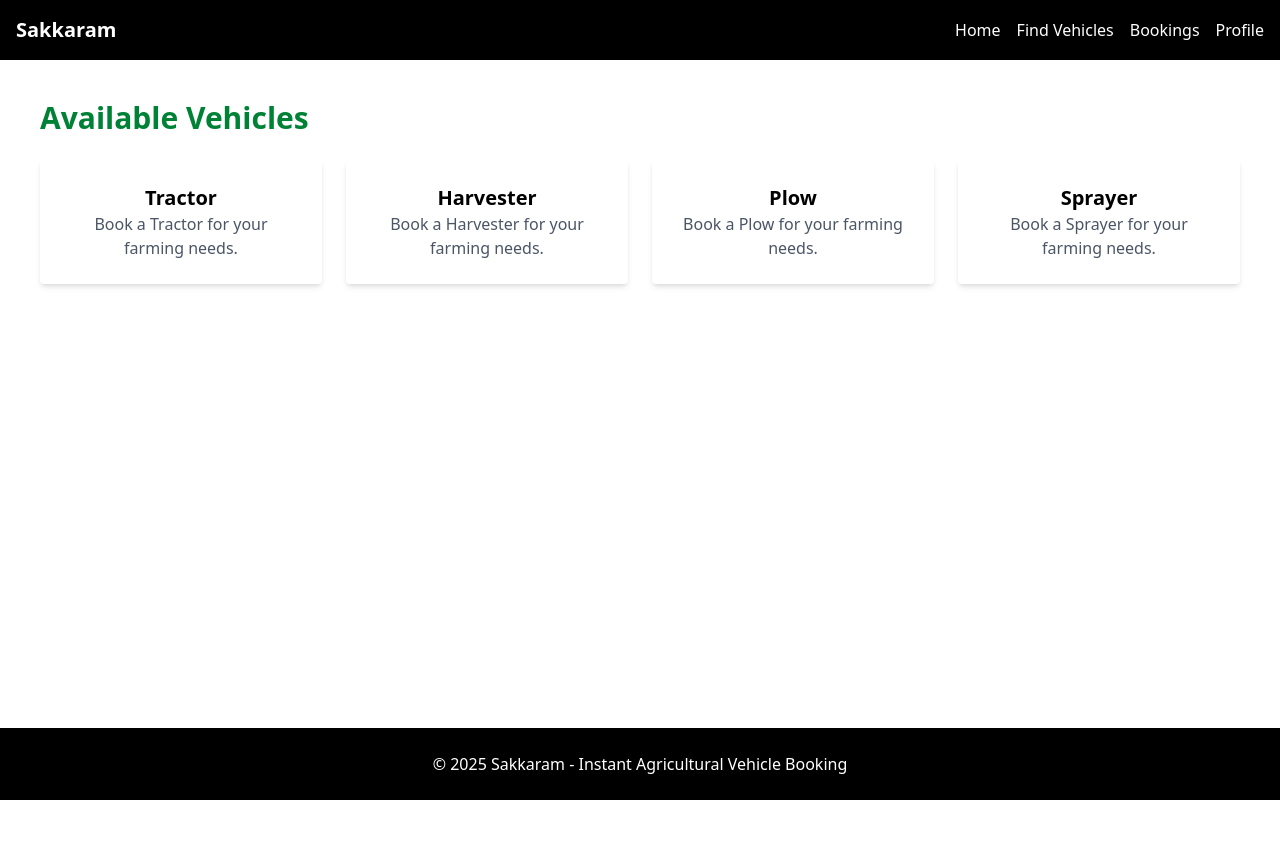
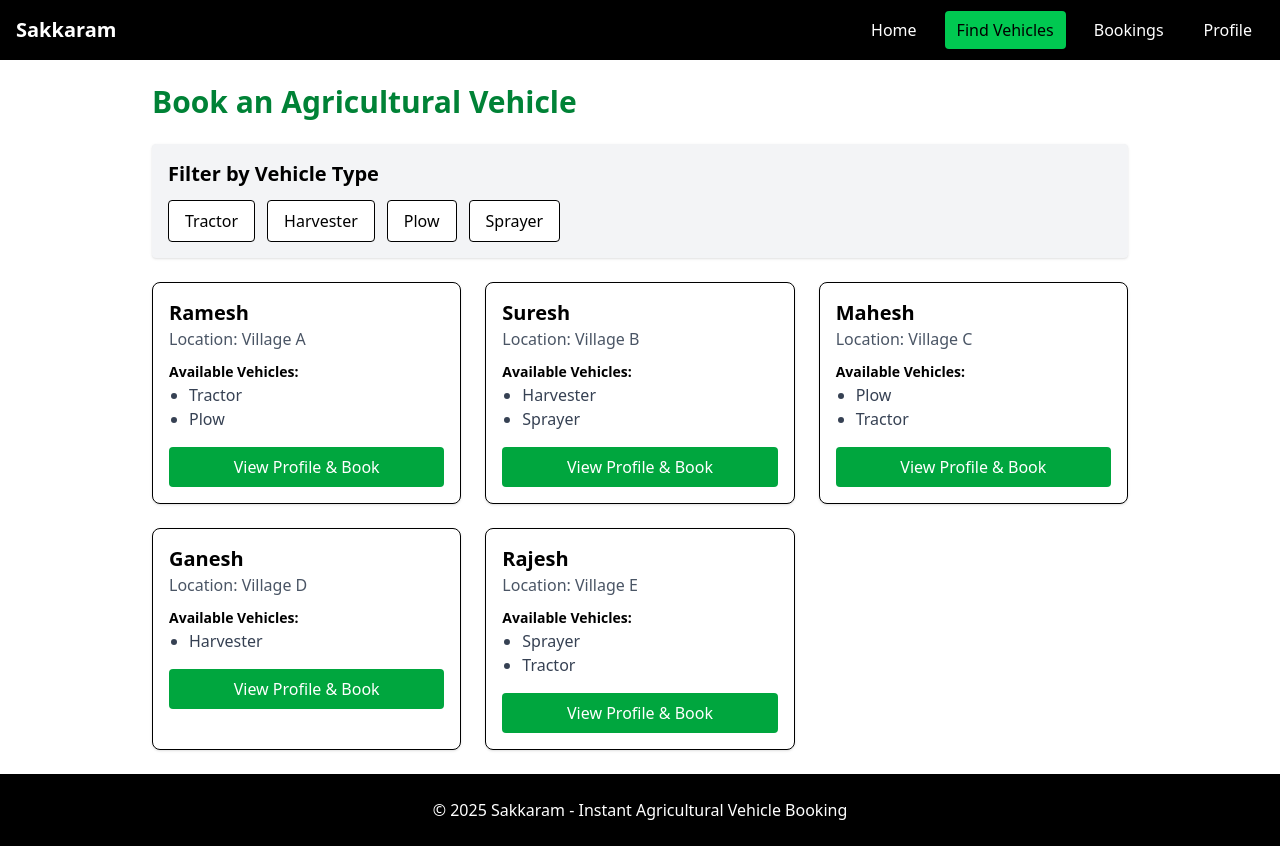
Before and after one commit to satheshM/Sakkaram, a React (Vite) app: page /vehicles in a window 1280 px wide. Before the commit the page ends 800 px from the top, so only its background shows below. Built offline with nearby package versions, Linux system fonts and the light colour scheme.

Commit message:
Vehicle List and booking updated

```diff
--- a/src/components/Navbar.jsx
+++ b/src/components/Navbar.jsx
@@ -1,15 +1,29 @@
 import React from "react";
-import { Link } from "react-router-dom";
+import { Link, useLocation } from "react-router-dom";
 
 const Navbar = () => {
+  const location = useLocation(); // Get current path
+
   return (
     <nav className="bg-black text-white p-4 flex justify-between items-center">
       <h1 className="text-xl font-bold">Sakkaram</h1>
       <div className="space-x-4">
-        <Link to="/" className="hover:text-green-400">Home</Link>
-        <Link to="/vehicles" className="hover:text-green-400">Find Vehicles</Link>
-        <Link to="/booking" className="hover:text-green-400">Bookings</Link>
-        <Link to="/profile" className="hover:text-green-400">Profile</Link>
+        {[
+          { name: "Home", path: "/" },
+          { name: "Find Vehicles", path: "/vehicles" },
+          { name: "Bookings", path: "/booking" },
+          { name: "Profile", path: "/profile" },
+        ].map(({ name, path }) => (
+          <Link
+            key={path}
+            to={path}
+            className={`px-3 py-2 rounded ${
+              location.pathname === path ? "bg-green-500 text-black" : "hover:text-green-400"
+            }`}
+          >
+            {name}
+          </Link>
+        ))}
       </div>
     </nav>
   );
--- a/src/pages/Booking.jsx
+++ b/src/pages/Booking.jsx
@@ -1,10 +1,56 @@
-import React from "react";
+import React, { useState } from "react";
+
+// Sample data for bookings
+const initialBookings = [
+  { id: 1, vehicle: "Tractor", owner: "Ramesh", status: "Confirmed", date: "2025-02-18" },
+  { id: 2, vehicle: "Harvester", owner: "Suresh", status: "Pending", date: "2025-02-19" },
+  { id: 3, vehicle: "Plow", owner: "Mahesh", status: "Cancelled", date: "2025-02-20" },
+];
 
 const Booking = () => {
+  const [bookings, setBookings] = useState(initialBookings);
+
+  // Cancel booking
+  const cancelBooking = (id) => {
+    setBookings((prev) =>
+      prev.map((booking) =>
+        booking.id === id ? { ...booking, status: "Cancelled" } : booking
+      )
+    );
+  };
+
   return (
-    <div className="p-10">
-      <h1 className="text-3xl font-bold text-green-700 mb-4">Book Your Agricultural Vehicles</h1>
-      <p className="text-gray-600">Select a vehicle and confirm your booking.</p>
+    <div className="p-6 max-w-5xl mx-auto">
+      <h1 className="text-3xl font-bold text-green-700 mb-6">Your Bookings</h1>
+
+      {bookings.length === 0 ? (
+        <p className="text-gray-600">No bookings found.</p>
+      ) : (
+        <div className="grid grid-cols-1 md:grid-cols-2 gap-6">
+          {bookings.map((booking) => (
+            <div key={booking.id} className="p-4 bg-white shadow rounded-lg border">
+              <h3 className="text-xl font-semibold">{booking.vehicle}</h3>
+              <p className="text-gray-600">Owner: {booking.owner}</p>
+              <p className="text-gray-500">Date: {booking.date}</p>
+              <p
+                className={`text-sm font-bold ${
+                  booking.status === "Cancelled" ? "text-red-500" : "text-green-600"
+                }`}
+              >
+                Status: {booking.status}
+              </p>
+              {booking.status !== "Cancelled" && (
+                <button
+                  className="mt-4 bg-red-600 text-white px-4 py-2 rounded w-full"
+                  onClick={() => cancelBooking(booking.id)}
+                >
+                  Cancel Booking
+                </button>
+              )}
+            </div>
+          ))}
+        </div>
+      )}
     </div>
   );
 };
--- a/src/pages/LandingPage.jsx
+++ b/src/pages/LandingPage.jsx
@@ -59,7 +59,7 @@ const LandingPage = () => {
       {/* CTA Section */}
       <div className="text-center py-10">
         <h2 className="text-2xl font-semibold">Start Booking Now!</h2>
-        <Link to="/booking">
+        <Link to="/vehicles">
           <button className="bg-green-600 text-white px-6 py-2 rounded mt-4">
             Book a Vehicle
           </button>
--- a/src/pages/VehicleList.jsx
+++ b/src/pages/VehicleList.jsx
@@ -1,16 +1,78 @@
-import React from "react";
+import React, { useState } from "react";
 
-const vehicles = ["Tractor", "Harvester", "Plow", "Sprayer"];
+// Sample data for vehicle owners
+const vehicleOwners = [
+  { id: 1, name: "Ramesh", vehicles: ["Tractor", "Plow"], location: "Village A" },
+  { id: 2, name: "Suresh", vehicles: ["Harvester", "Sprayer"], location: "Village B" },
+  { id: 3, name: "Mahesh", vehicles: ["Plow", "Tractor"], location: "Village C" },
+  { id: 4, name: "Ganesh", vehicles: ["Harvester"], location: "Village D" },
+  { id: 5, name: "Rajesh", vehicles: ["Sprayer", "Tractor"], location: "Village E" },
+];
 
 const VehicleList = () => {
+  const [selectedVehicles, setSelectedVehicles] = useState([]);
+
+  // Handle filter change
+  const handleFilterChange = (vehicleType) => {
+    setSelectedVehicles((prev) =>
+      prev.includes(vehicleType)
+        ? prev.filter((type) => type !== vehicleType)
+        : [...prev, vehicleType]
+    );
+  };
+
+  // Filter vehicle owners dynamically
+  const filteredOwners = selectedVehicles.length
+    ? vehicleOwners.filter((owner) =>
+        owner.vehicles.some((vehicle) => selectedVehicles.includes(vehicle))
+      )
+    : vehicleOwners;
+
   return (
-    <div className="p-10">
-      <h1 className="text-3xl font-bold text-green-700 mb-6">Available Vehicles</h1>
-      <div className="grid grid-cols-2 md:grid-cols-4 gap-6">
-        {vehicles.map((vehicle) => (
-          <div key={vehicle} className="bg-white p-6 rounded shadow-md text-center">
-            <h3 className="text-xl font-bold">{vehicle}</h3>
-            <p className="text-gray-600">Book a {vehicle} for your farming needs.</p>
+    <div className="p-6 max-w-5xl mx-auto">
+      <h1 className="text-3xl font-bold text-green-700 mb-6">Book an Agricultural Vehicle</h1>
+
+      {/* Filter Options */}
+      <div className="mb-6 bg-gray-100 p-4 rounded shadow">
+        <h2 className="text-xl font-semibold mb-3">Filter by Vehicle Type</h2>
+        <div className="flex flex-wrap gap-3">
+          {["Tractor", "Harvester", "Plow", "Sprayer"].map((vehicle) => (
+            <label
+              key={vehicle}
+              className={`cursor-pointer px-4 py-2 rounded border ${
+                selectedVehicles.includes(vehicle) ? "bg-green-500 text-white" : "bg-white"
+              }`}
+            >
+              <input
+                type="checkbox"
+                value={vehicle}
+                checked={selectedVehicles.includes(vehicle)}
+                onChange={() => handleFilterChange(vehicle)}
+                className="hidden"
+              />
+              {vehicle}
+            </label>
+          ))}
+        </div>
+      </div>
+
+      {/* Vehicle Owners List */}
+      <div className="grid grid-cols-1 md:grid-cols-2 lg:grid-cols-3 gap-6">
+        {filteredOwners.map((owner) => (
+          <div key={owner.id} className="p-4 bg-white shadow rounded-lg border">
+            <h3 className="text-xl font-semibold">{owner.name}</h3>
+            <p className="text-gray-600">Location: {owner.location}</p>
+            <div className="mt-2">
+              <span className="text-sm font-semibold">Available Vehicles:</span>
+              <ul className="list-disc pl-5 text-gray-700">
+                {owner.vehicles.map((vehicle, index) => (
+                  <li key={index}>{vehicle}</li>
+                ))}
+              </ul>
+            </div>
+            <button className="mt-4 bg-green-600 text-white px-4 py-2 rounded w-full">
+              View Profile & Book
+            </button>
           </div>
         ))}
       </div>
```
